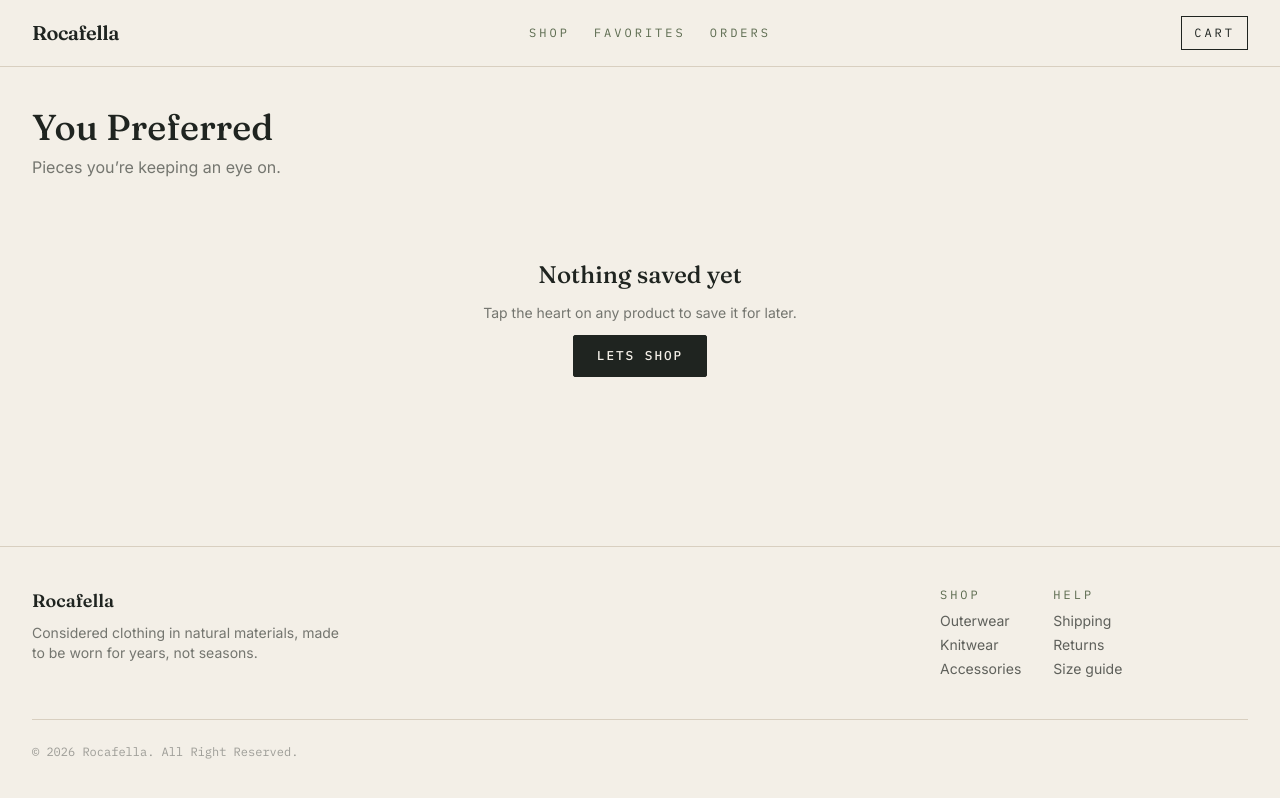
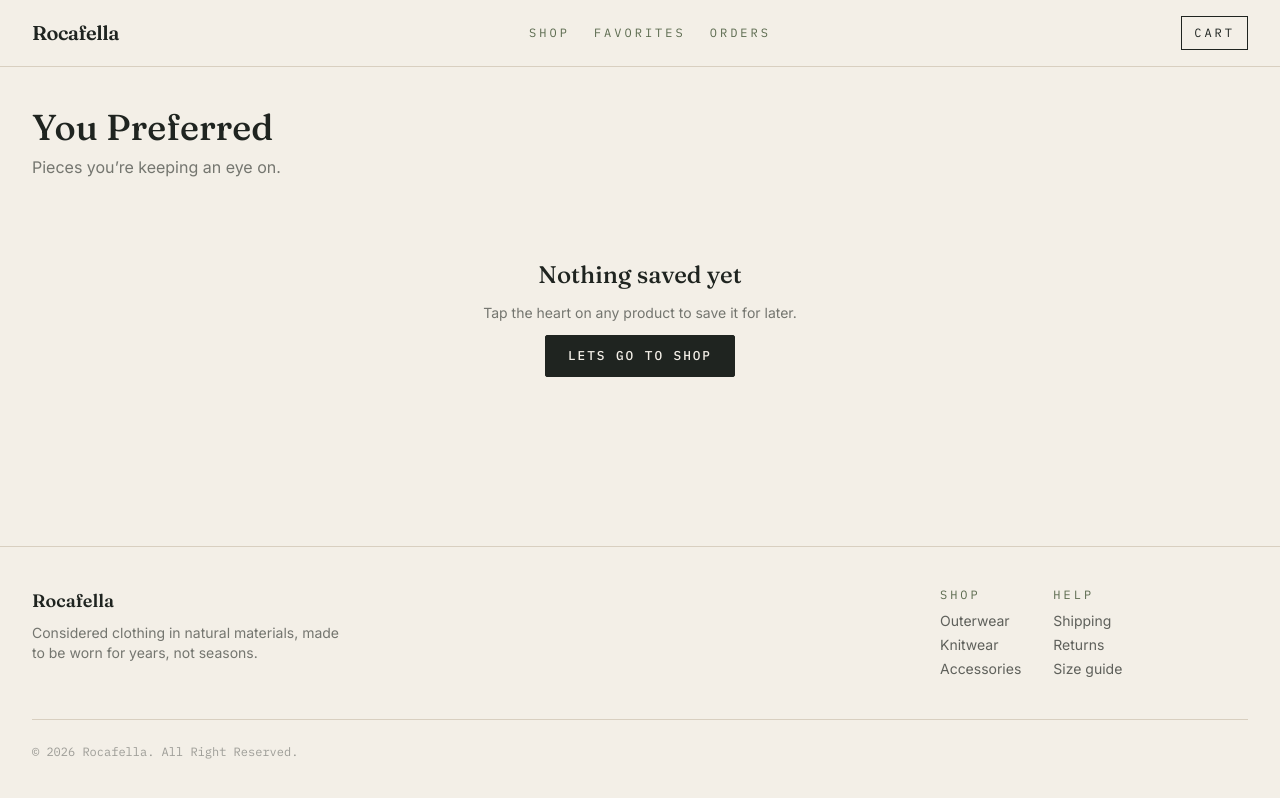
Before and after one commit to RocAfella044/Rocafella-clothes, a React (Vite) app: page /favorites in a window 1280 px wide. Built offline with nearby package versions, Linux system fonts and the light colour scheme.

Commit message:
favoritepagechange

```diff
--- a/src/pages/FavoritesPage.jsx
+++ b/src/pages/FavoritesPage.jsx
@@ -23,7 +23,7 @@ export function FavoritesPage() {
           message="Tap the heart on any product to save it for later."
           action={
             <Link to="/">
-              <Button $variant="primary">Lets shop</Button>
+              <Button $variant="primary">Lets go to shop</Button>
             </Link>
           }
         />
```
